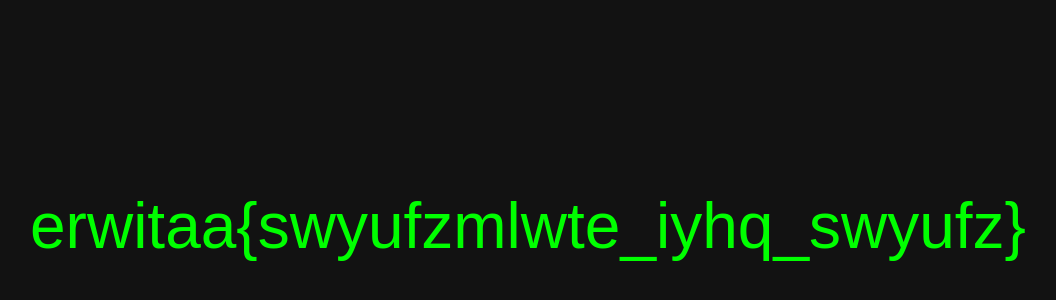
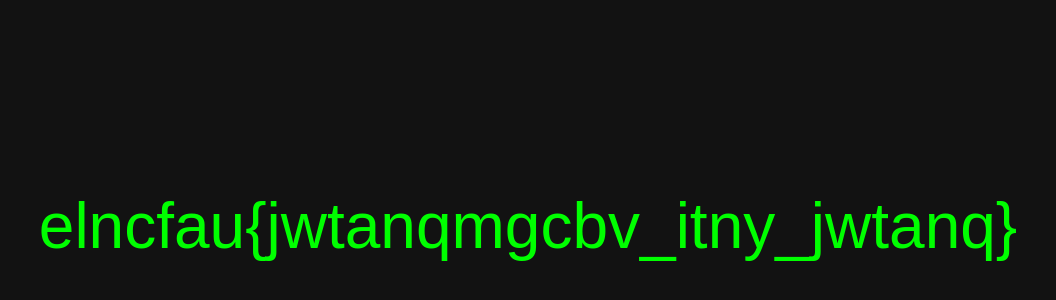
Before and after one commit to MindCollaps/WARGAMING, a website: page public/gold.html in a window 1280 px wide. Shown: the part 174-474 px from the top of the page, without its empty margins (112-1168 px from the left). Drawn offline with Linux system fonts and the light colour scheme.

Commit message:
weitere anpassung

```diff
--- a/public/gold.html
+++ b/public/gold.html
@@ -20,6 +20,6 @@
     </style>
 </head>
 <body>
-    <div>erwitaa{swyufzmlwte_iyhq_swyufz}</div>
+    <div>elncfau{jwtanqmgcbv_itny_jwtanq}</div>
 </body>
 </html>
```
